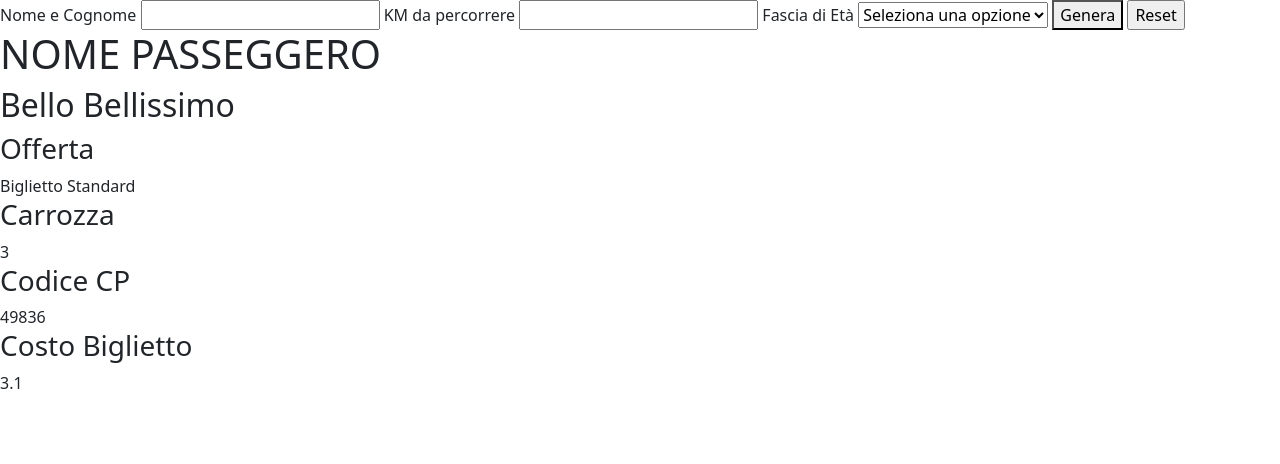
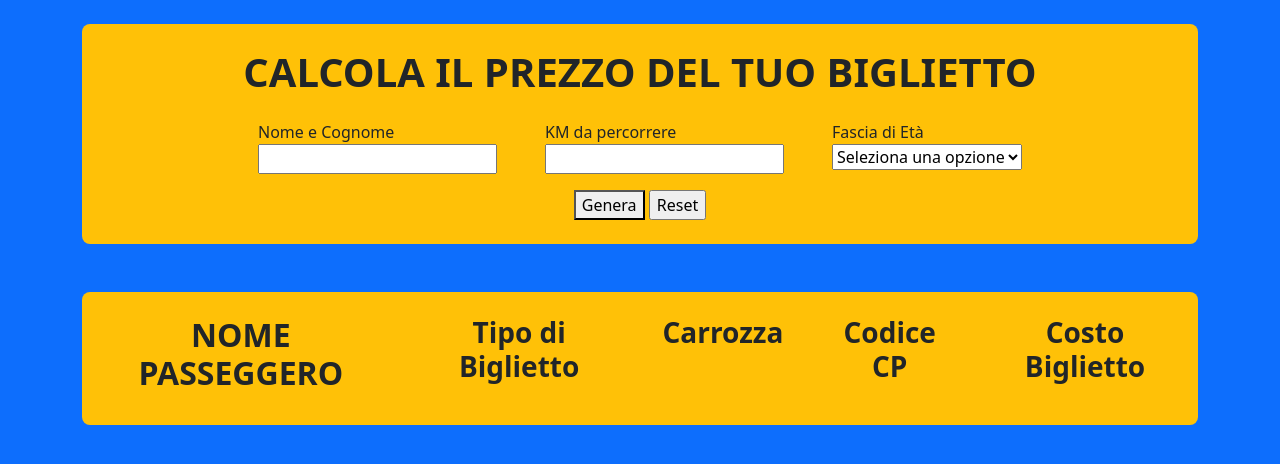
Before and after one commit to UmbertoDV/js-biglietto-treno-form, a plain HTML site: page index.html in a window 1280 px wide. Drawn offline with nearby package versions, Linux system fonts and the light colour scheme.

Commit message:
add style

```diff
--- a/index.html
+++ b/index.html
@@ -18,38 +18,62 @@
 	<script type="text/javascript" src="./js/main.js" defer></script>
 </head>
 
-<body>
+<body class="bg-primary">
 	<main>
-		<section id="input-utente">
-			<form>
-				<label>Nome e Cognome</label>
+		<div class="container pt-4">
+			<section id="input-utente" class="rounded-3 bg-warning">
+				<form class="d-flex flex-column align-items-center gap-3 p-4">
+					<h1 class="fw-bolder">CALCOLA IL PREZZO DEL TUO BIGLIETTO</h1>
+					<div class="all-input d-flex gap-5">
+						<div class="nome">
+							<label>Nome e Cognome</label><br>
 							<input type="text" name="" id="name">
-				<label>KM da percorrere</label>
+						</div>
+						<div class="kilometri">
+							<label>KM da percorrere</label><br>
 							<input type="text" name="" id="km">
-				<label>Fascia di Età</label>
+						</div>
+						<div class="fascia-eta">
+							<label>Fascia di Età</label><br>
 							<select name="age" id="age-select">
 								<option value="">Seleziona una opzione</option>
 								<option value="normal">Maggiorenne</option>
 								<option value="under">Minorenne</option>
 								<option value="over">Over 65</option>
 							</select>
+						</div>
+					</div>
+					<div class="buttons">
 						<button type="button" id="send_button">Genera</button>
 						<input type="reset">
+					</div>
 				</form>
 			</section>
-		<section id="output-utente">
-			<h1>NOME PASSEGGERO</h1>
-			<h2 id="nome-passeggero">Bello Bellissimo</h2>
-			<h3 class="title-offerta">Offerta</h3>
-			<div class="output-offerta">Biglietto Standard</div>
-			<h3 class="title-carrozza">Carrozza</h3>
-			<div class="output-carrozza">3</div>
-			<h3 class="title-codice">Codice CP</h3>
-			<div class="output-codice">49836</div>
-			<h3 class="title-costo-totale">Costo Biglietto</h3>
-			<div class="output-costo">3.1</div>
+		</div>
+		<div class="container">
+			<section id="output-utente" class="d-flex justify-content-center gap-5 bg-warning rounded-3 mt-5 p-4">
+				<div class="nome text-center">
+					<h2 class="fw-bold">NOME PASSEGGERO</h2>
+					<h3 id="nome-passeggero"></h3>
+				</div>
+				<div class="biglietto text-center">
+					<h3 class="title-offerta fw-bold">Tipo di Biglietto</h3>
+					<div class="output-offerta"></div>
+				</div>
+				<div class="carrozza text-center">
+					<h3 class="title-carrozza fw-bold">Carrozza</h3>
+					<div class="output-carrozza"></div>
+				</div>
+				<div class="codice-cp text-center">
+					<h3 class="title-codice fw-bold">Codice CP</h3>
+					<div class="output-codice"></div>
+				</div>
+				<div class="costo-tot text-center">
+					<h3 class="title-costo-totale fw-bold">Costo Biglietto</h3>
+					<div class="output-costo"></div>
+				</div>
 			</section>
+		</div>
 	</main>
 </body>
-
 </html>
--- a/js/main.js
+++ b/js/main.js
@@ -4,6 +4,7 @@ const nomePasseggero = document.getElementById("nome-passeggero");
 const numeroCarrozza = document.querySelector(".output-carrozza");
 const codiceCP = document.querySelector(".output-codice");
 const costoBiglietto = document.querySelector(".output-costo");
+const tipoOfferta = document.querySelector(".output-offerta");
 
 sendButton.addEventListener("click",
     function(){
@@ -19,6 +20,7 @@ sendButton.addEventListener("click",
             nomePasseggero.innerHTML = `${nome}`;
             numeroCarrozza.innerHTML = `${randomNumeroCarrozza}`;
             codiceCP.innerHTML = `${randomCP}`;
+            tipoOfferta.innerHTML = "Biglietto Standard";
 
             if (age == "under" ) {
                 let discountMinorenni = ((totalPrice * 20) / 100);
```
Lines whose indentation alone changed are shown as unchanged.
